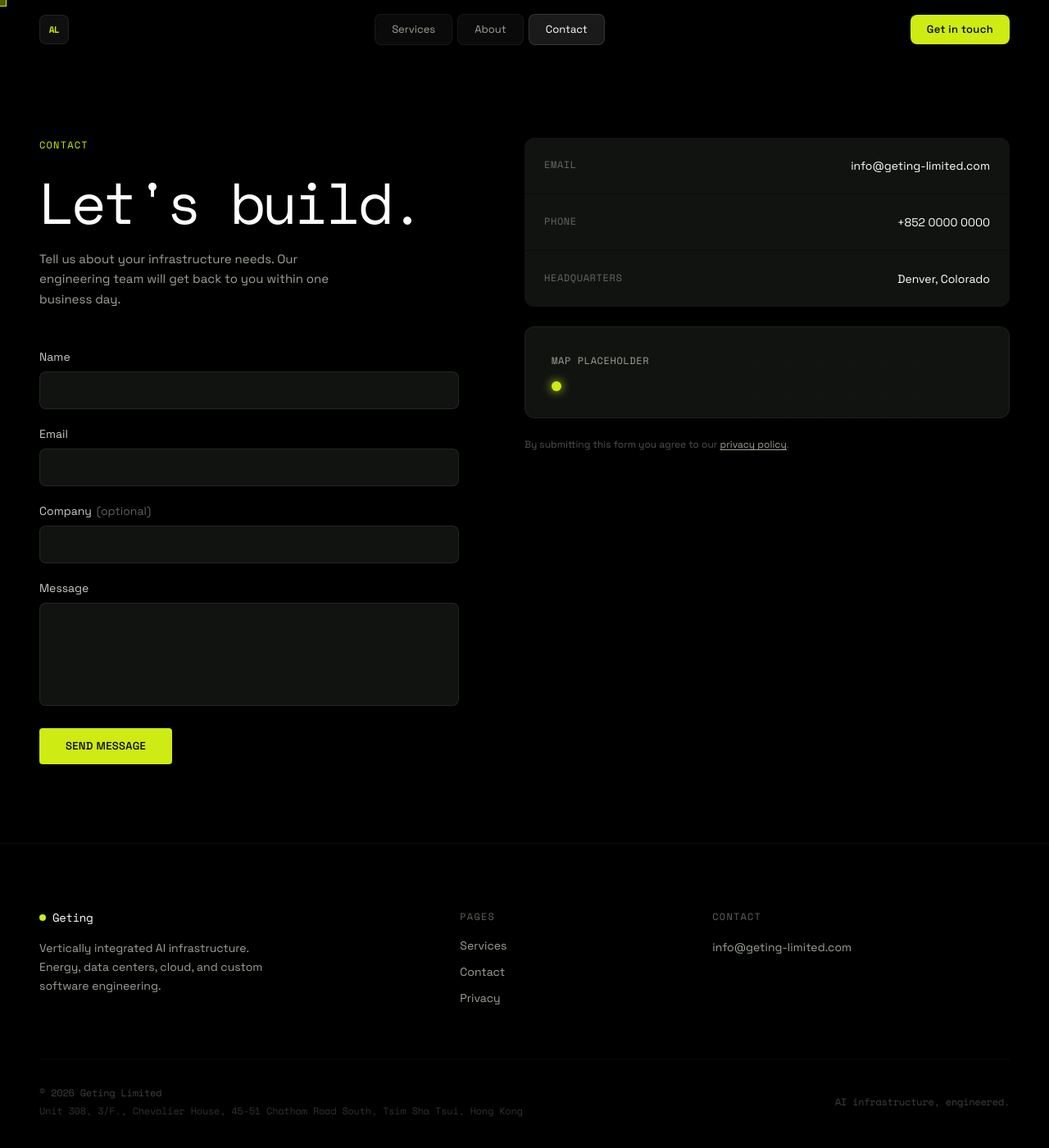
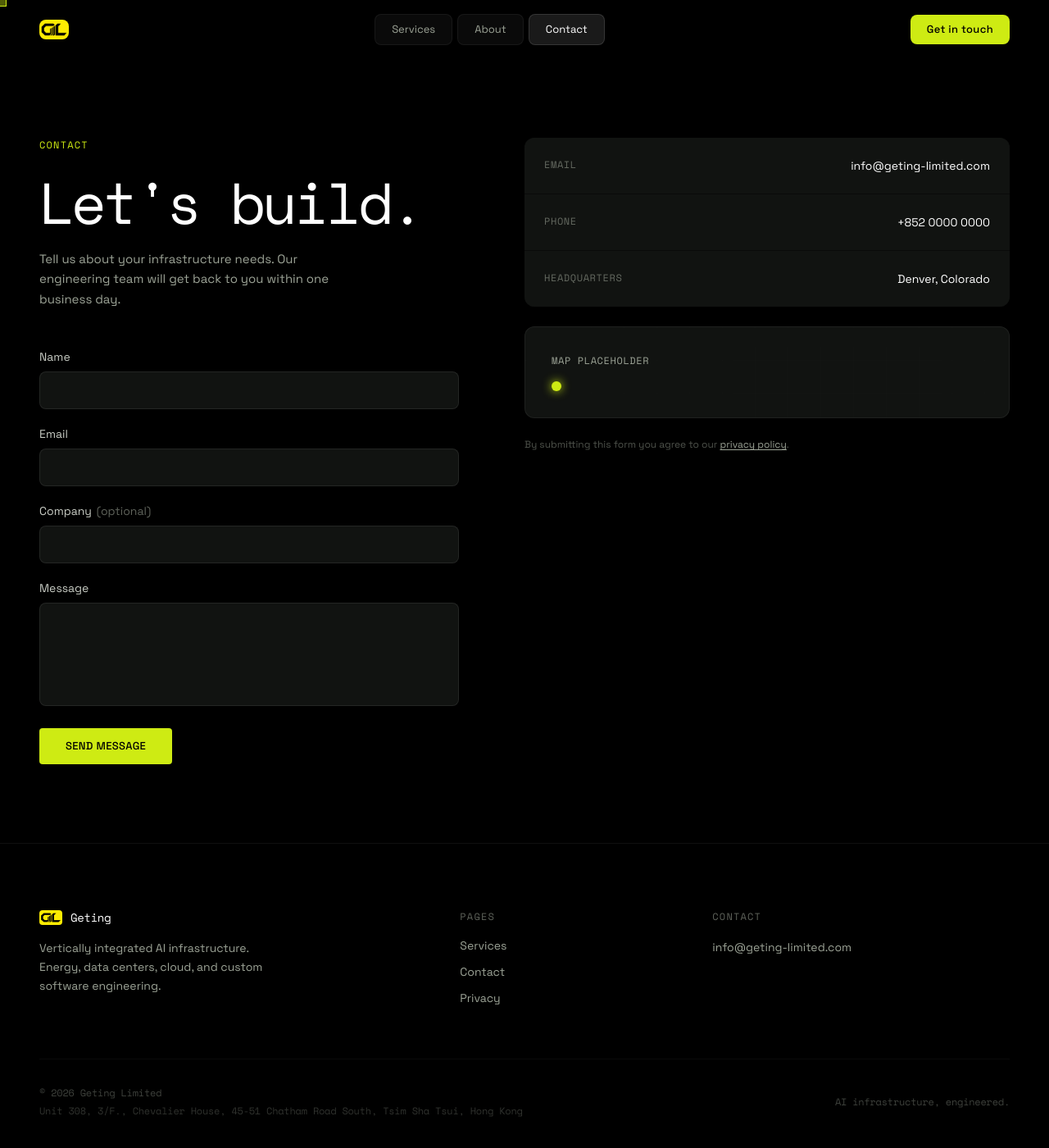
Before and after one commit to xmethod-agency/geting, a Next.js app: page /contact in a window 1280 px wide. Shown: the top 1400 px of the page at 82% size. Built offline with nearby package versions, Linux system fonts and the light colour scheme.

Commit message:
Add Geting logo to header and footer

```diff
--- a/src/components/footer.tsx
+++ b/src/components/footer.tsx
@@ -1,4 +1,5 @@
 import Link from "next/link";
+import Image from "next/image";
 import { BRAND, FOOTER } from "@/content/site";
 import { FooterWordmark } from "./footer-wordmark";
 
@@ -8,8 +9,14 @@
       <div className="container-wide py-16 md:py-20 relative z-10">
         <div className="grid grid-cols-1 md:grid-cols-12 gap-12">
           <div className="md:col-span-5">
-            <Link href="/" className="flex items-center gap-2">
-              <div className="w-2 h-2 rounded-full bg-lime" />
+            <Link href="/" className="flex items-center gap-2.5">
+              <Image
+                src="/logo-geting.png"
+                alt={BRAND.name}
+                width={28}
+                height={28}
+                className="rounded-sm"
+              />
               <span className="font-mono text-sm tracking-tight text-white">
                 {BRAND.name}
               </span>
--- a/src/components/header.tsx
+++ b/src/components/header.tsx
@@ -2,6 +2,7 @@
 
 import { useState, useEffect, useCallback } from "react";
 import Link from "next/link";
+import Image from "next/image";
 import { usePathname } from "next/navigation";
 import { List, X } from "@phosphor-icons/react";
 import { BRAND, NAV_LINKS } from "@/content/site";
@@ -26,9 +27,14 @@
       <nav className="container-wide relative z-10 flex items-center justify-between h-[72px] gap-4">
         {/* Logo */}
         <Link href="/" className="shrink-0 group flex items-center gap-3">
-          <div className="w-9 h-9 rounded-md bg-white/[0.06] backdrop-blur-xl border border-white/[0.08] flex items-center justify-center group-hover:bg-white/[0.1] group-hover:border-white/[0.14] transition-all">
-            <span className="font-mono text-[11px] font-bold text-lime tracking-tighter">AL</span>
-          </div>
+          <Image
+            src="/logo-geting.png"
+            alt={BRAND.name}
+            width={36}
+            height={36}
+            className="rounded-md"
+            priority
+          />
         </Link>
 
         {/* Nav islands - no header bg, each item is its own glass pill */}
```
Also changed, not shown: public/logo-geting.png (added).
